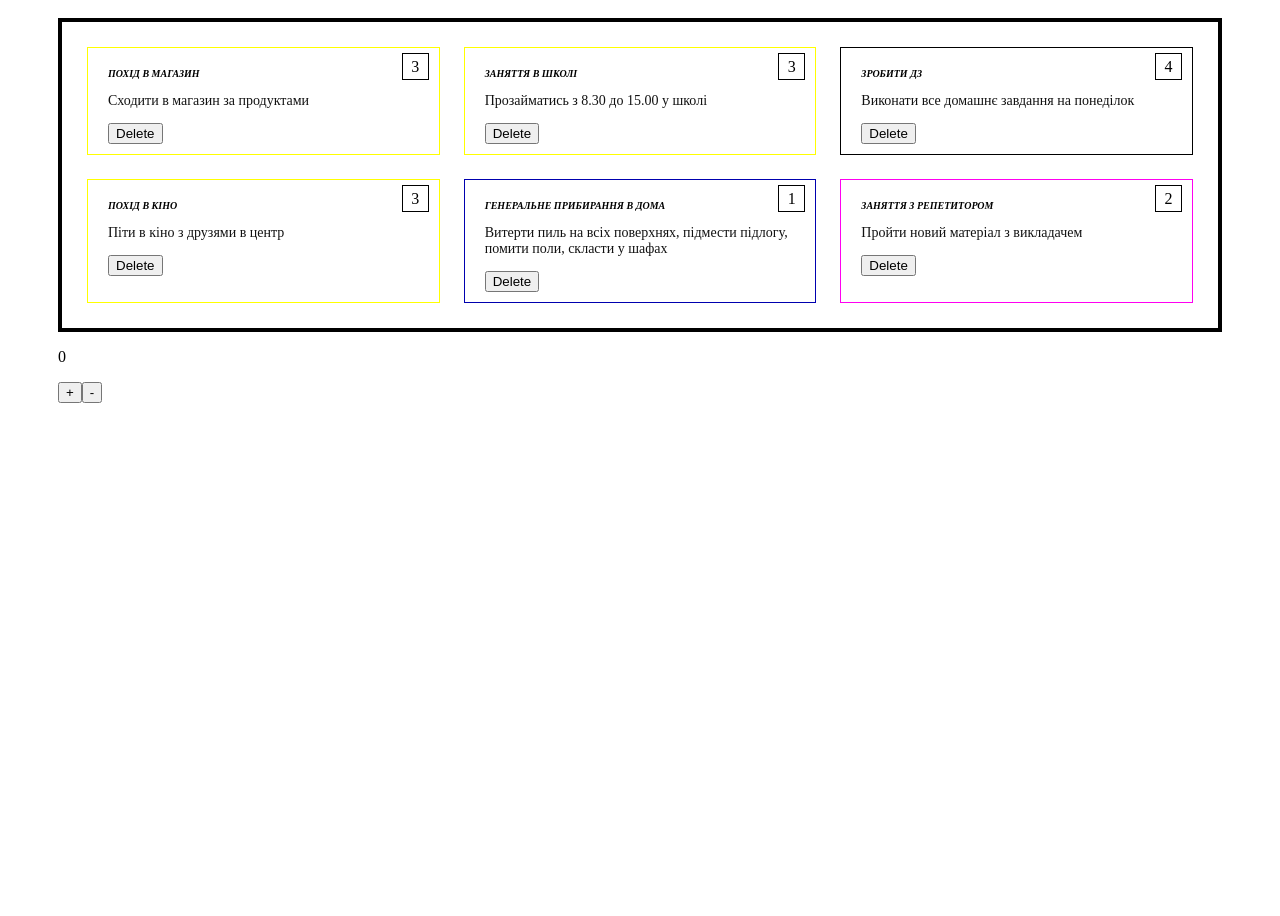
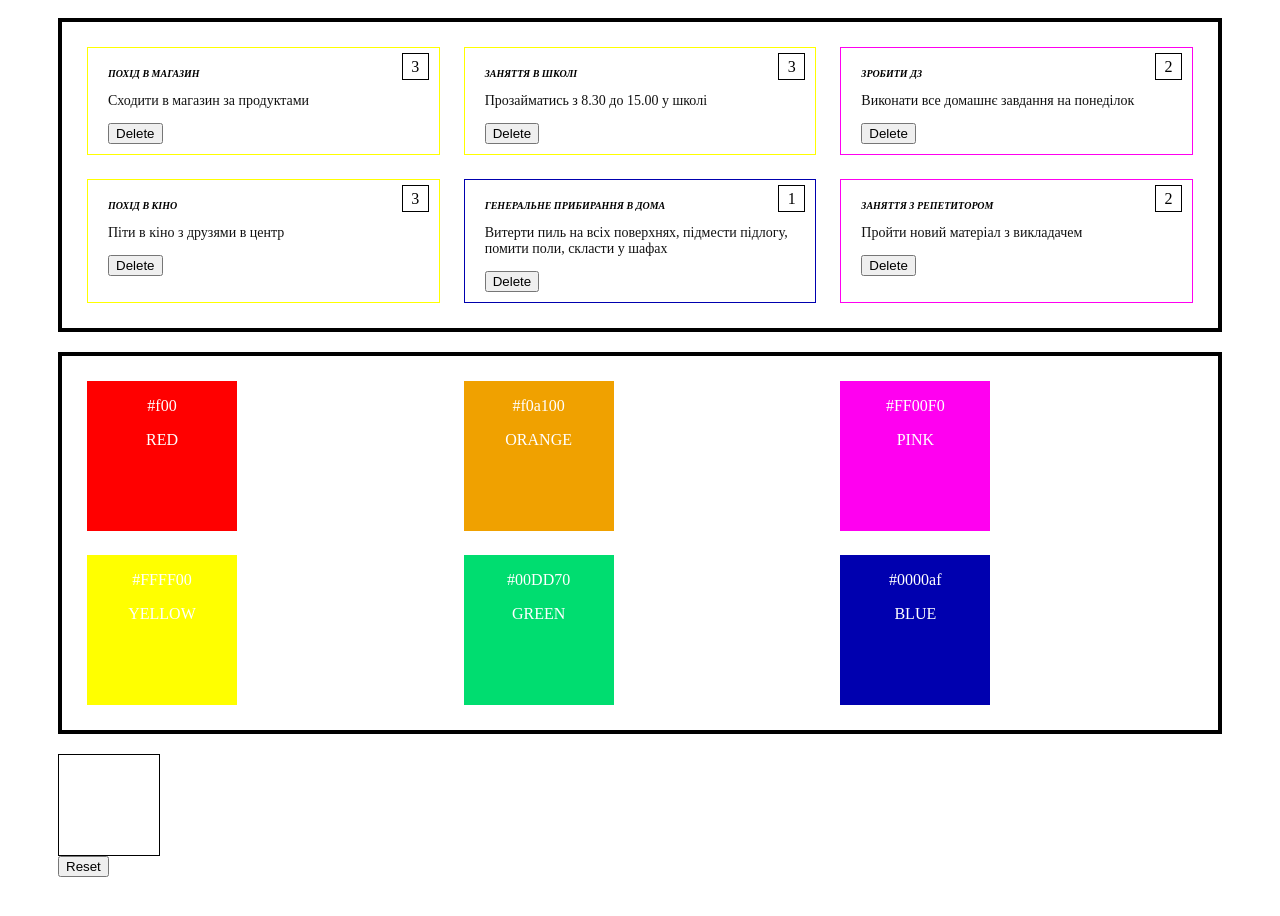
Before and after one commit to iveke/react-tkach, a React (Create React App) app: page / in a window 1280 px wide. Shown: the part 220-1136 px from the top of the page. Before the commit the page ends 800 px from the top, so only its background shows below. Built offline with nearby package versions, Linux system fonts and the light colour scheme.

Commit message:
i do homework

```diff
--- a/src/App.js
+++ b/src/App.js
@@ -5,11 +5,22 @@ import ListToDo from "components/ListToDo/ListToDo.jsx";
 import { Component } from "react";
 import data from "to-do.json";
 import { nanoid } from "nanoid";
+import ColorBoxs from "components/ColorBoxs/ColorBoxs";
+import Display from "components/ColorBoxs/Display";
+
+const intialColor = "#fff"
 
 class App extends Component {
   state = {
     list: data,
+    currentColor: intialColor
   };
+  handleChoose = (color)=> {
+    this.setState({currentColor: color})
+  }
+handleReset = ()=> {
+  this.setState({currentColor: intialColor})
+}
   handleDeleteItem = (deleteId) => {
     this.setState((prevState) => ({
       list: prevState.list.filter((item) => item.id !== deleteId),
@@ -25,7 +36,8 @@ this.setState((prevState)=> ({list: [...prevState.list, {...item, id: nanoid(),
       <main style={{ padding: 50 }}>
         <FormLogin onAdd={this.handleAddItem}/>
         <ListToDo list={this.state.list} onDelete={this.handleDeleteItem} />
-        <Clicker />
+        <ColorBoxs onChoose={this.handleChoose}/>
+        <Display reset={this.handleReset} color={this.state.currentColor}/>
       </main>
     );
   }
--- /dev/null
+++ b/src/colors.js
@@ -0,0 +1,8 @@
+export const colors = {
+    RED: "#f00",
+    ORANGE: "#f0a100",
+    BLUE: "#0000af",
+    PINK: "#FF00F0",
+    YELLOW: "#FFFF00",
+    GREEN: "#00DD70"
+}
--- /dev/null
+++ b/src/colorsArray.json
@@ -0,0 +1,26 @@
+[
+    {
+        "color": "RED",
+        "code": "#f00"
+    },
+    {
+        "color": "ORANGE",
+        "code": "#f0a100"
+    },
+    {
+        "color": "PINK",
+        "code": "#FF00F0"
+    },
+    {
+        "color": "YELLOW",
+        "code": "#FFFF00"
+    },
+    {
+        "color": "GREEN",
+        "code": "#00DD70"
+    },
+    {
+        "color": "BLUE",
+        "code": "#0000af"
+    }
+]
--- /dev/null
+++ b/src/components/ColorBoxs/ColorBoxs.jsx
@@ -0,0 +1,35 @@
+import { List } from "components/ListToDo/ListToDo.style";
+import colors from "../../colorsArray.json";
+import { Card } from "./ColorBoxs.style.jsx";
+import { nanoid } from "nanoid";
+
+const ColorBoxs = ({onChoose}) => {
+  return (
+    <List>
+      {colors.map(({ color, code }) => (
+        <CreateCard
+          key={nanoid()}
+          color={color}
+          code={code}
+          onChoose={onChoose}
+        />
+      ))}
+    </List>
+  );
+};
+
+const CreateCard = ({ color, code, onChoose }) => {
+  return (
+    <Card
+      color={code}
+      onClick={() => {
+        onChoose(code);
+      }}
+    >
+      <p>{code}</p>
+      {color}
+    </Card>
+  );
+};
+
+export default ColorBoxs;
--- /dev/null
+++ b/src/components/ColorBoxs/ColorBoxs.style.jsx
@@ -0,0 +1,10 @@
+// import { colors } from "colors.js";
+import styled from "styled-components";
+
+export const Card = styled.li`
+  width: 150px;
+  height: 150px;
+  background-color: ${(props) => props.color};
+  color: white;
+  text-align: center;
+`;
--- /dev/null
+++ b/src/components/ColorBoxs/Display.jsx
@@ -0,0 +1,22 @@
+import { Component } from "react";
+import { ColorDisplay } from "./Display.style";
+
+class Display extends Component {
+
+
+
+  render() {
+    return (
+      <>
+
+        <ColorDisplay background={this.props.color}></ColorDisplay>
+        <button onClick={()=> {
+            this.props.reset();
+        }}>Reset</button>
+      </>
+    );
+  }
+}
+
+
+export default Display;
--- /dev/null
+++ b/src/components/ColorBoxs/Display.style.jsx
@@ -0,0 +1,8 @@
+import styled from "styled-components";
+
+export const ColorDisplay = styled.div`
+    width: 100px;
+    height: 100px;
+    background-color: ${(props)=> props.background};
+    border: 1px solid #000;
+`
--- a/src/components/ListToDo/ListToDo.style.jsx
+++ b/src/components/ListToDo/ListToDo.style.jsx
@@ -16,7 +16,7 @@ const getColorLevel = ({ level }) => {
 const checkStatus = ({ status }) => (status ? colors.COMPLETE : "transparent");
 
 export const List = styled.ul`
-  margin: 0;
+  margin: 20px 0;
   padding: 25px;
   display: grid;
   grid-template-columns: 1fr 1fr 1fr;
--- a/src/to-do.json
+++ b/src/to-do.json
@@ -17,7 +17,7 @@
       "id": 3,
       "title": "Зробити дз",
       "description": "Виконати все домашнє завдання на понеділок",
-      "level": 4,
+      "level": 2,
       "status": true
     },
     {
```
